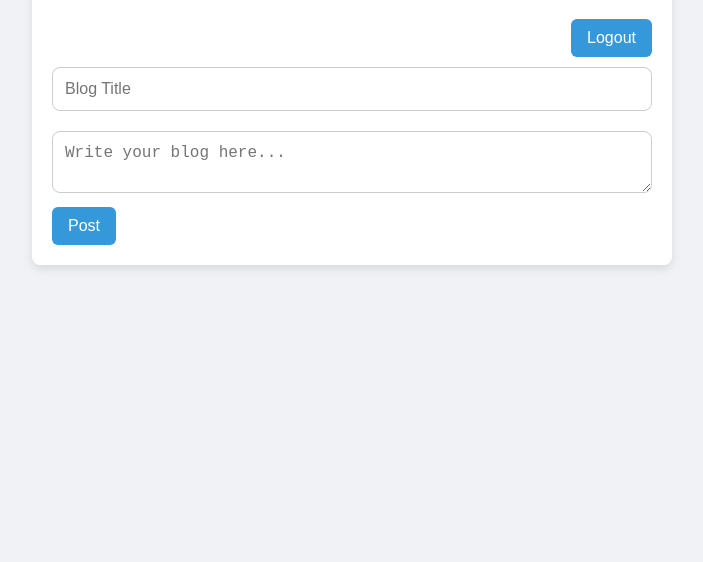
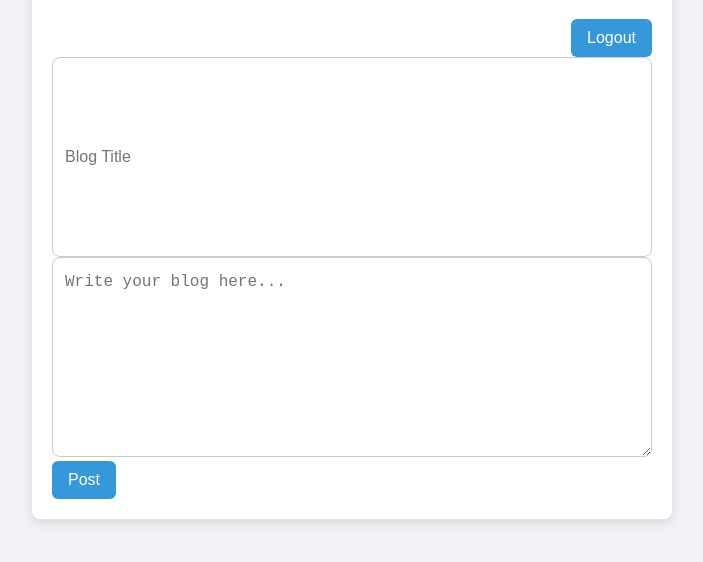
Before and after one commit to VARADMHETARRAHUL/Mini-projectWebDev, a plain HTML site: page index.html in a window 1280 px wide. Shown: the part 122-684 px from the top of the page, without its empty margins (288-991 px from the left). Drawn offline with Linux system fonts and the light colour scheme; sample sign-in values are in the browser's storage.

Commit message:
Update style.css

```diff
--- a/style.css
+++ b/style.css
@@ -16,13 +16,16 @@ body {
 }
 
 input, textarea {
-  width: 100%;
-  margin: 10px 0;
+ width: 100%;
+  height: 200px;
   padding: 12px;
   font-size: 16px;
   border: 1px solid #ccc;
   border-radius: 8px;
+  resize: vertical;
   box-sizing: border-box;
+  overflow: auto;
+  line-height: 1.5;
 }
 
 button {
```
